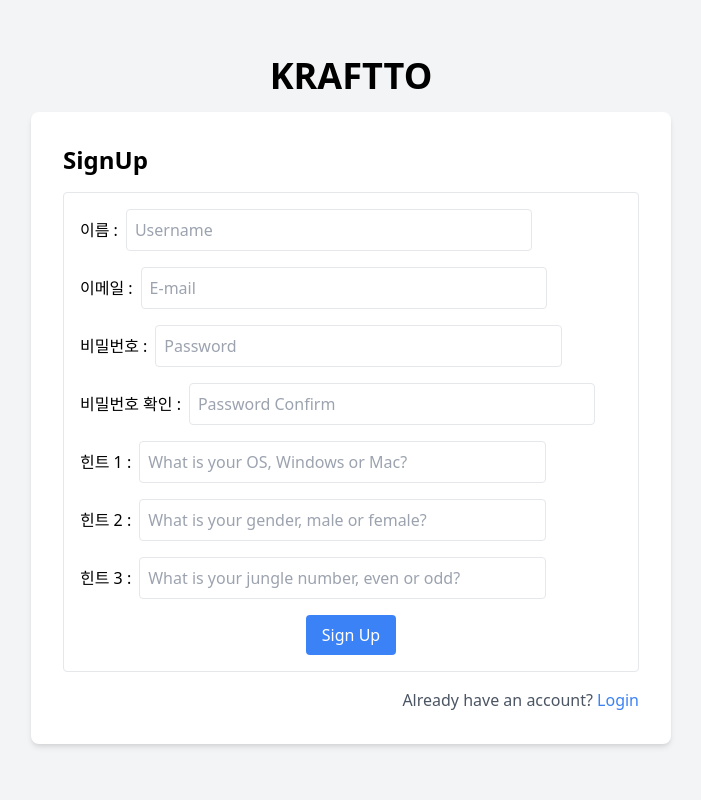
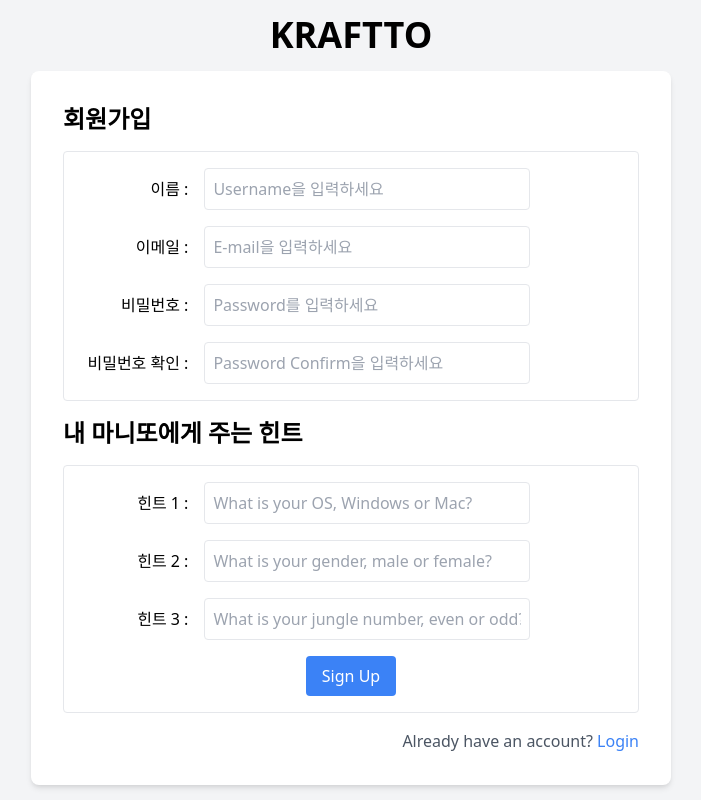
Before and after one commit to sirloinbh/Kraftto, a Flask app: page /signup in a window 1280 px wide. Shown: the whole page, without its empty margins (289-990 px from the left). Run offline with Flask 3, Linux system fonts and the light colour scheme.

Commit message:
회원가입페이지 디자인 변경

```diff
--- a/templates/signup.html
+++ b/templates/signup.html
@@ -17,45 +17,53 @@
 
         <div class="bg-white p-8 rounded-lg shadow-md w-1/2">
             <h3 class="text-2xl font-semibold mb-4">
-                SignUp
+                회원가입
             </h3>
             <div class="border rounded p-4 mt-4">
                 <form method="post" class="space-y-4">
-                    <div class="flex items-center space-x-2">
-                        <label>이름 :</label>
-                        <input type="text" name="username" placeholder="Username" required class="w-3/4 p-2 border rounded">
+                    <div class="flex items-center space-x-4">
+                        <label for="username" class="w-1/5 text-right">이름 : </label>
+                        <input type="text" name="username" id="username" placeholder="Username을 입력하세요" required class="w-3/5 p-2 border rounded">
                     </div>
-                    <div class="flex items-center space-x-2">
-                        <label>이메일 :</label>
-                        <input type="text" name="email" placeholder="E-mail" required class="w-3/4 p-2 border rounded">
+                    <div class="flex items-center space-x-4">
+                        <label for="email" class="w-1/5 text-right">이메일 : </label>
+                        <input type="text" name="email" id="email" placeholder="E-mail을 입력하세요" required class="w-3/5 p-2 border rounded">
                     </div>
-                    <div class="flex items-center space-x-2">
-                        <label>비밀번호 :</label>
-                        <input type="password" name="password" placeholder="Password" required class="w-3/4 p-2 border rounded">
+                    <div class="flex items-center space-x-4">
+                        <label for="password" class="w-1/5 text-right">비밀번호 : </label>
+                        <input type="password" name="password" id="password" placeholder="Password를 입력하세요" required class="w-3/5 p-2 border rounded">
                     </div>
-                    <div class="flex items-center space-x-2">
-                        <label>비밀번호 확인 :</label>
-                        <input type="password" name="passwordConfirm" placeholder="Password Confirm" required class="w-3/4 p-2 border rounded">
-                    </div>
-                    <div class="flex items-center space-x-2">
-                        <label>힌트 1 :</label>
-                        <input type="text" name="OS" placeholder="What is your OS, Windows or Mac?" required class="w-3/4 p-2 border rounded">
-                    </div>
-                    <div class="flex items-center space-x-2">
-                        <label>힌트 2 :</label>
-                        <input type="text" name="gender" placeholder="What is your gender, male or female?" required class="w-3/4 p-2 border rounded">
-                    </div>
-                    <div class="flex items-center space-x-2">
-                        <label>힌트 3 :</label>
-                        <input type="text" name="junglenumber" placeholder="What is your jungle number, even or odd?" required class="w-3/4 p-2 border rounded">
-                    </div>
-                    <div class="text-center mt-4">
-                        <button type="submit" class="bg-blue-500 text-white px-4 py-2 rounded hover:bg-blue-600">Sign Up</button>
+                    <div class="flex items-center space-x-4">
+                        <label for="passwordConfirm" class="w-1/5 text-right">비밀번호 확인 : </label>
+                        <input type="password" name="passwordConfirm" id="passwordConfirm" placeholder="Password Confirm을 입력하세요" required class="w-3/5 p-2 border rounded">
                     </div>
                 </form>
+            </div>
+            <!-- 힌트 부분 시작 -->
+            <h3 class="text-2xl font-semibold mt-4 mb-4">내 마니또에게 주는 힌트</h3>
+            <div class="border rounded p-4 mt-4 ">
+
+                <form method="post" class="space-y-4">
+                    <div class="flex items-center space-x-4">
+                        <label for="OS" class="w-1/5 text-right">힌트 1 : </label>
+                        <input type="text" name="OS" id="OS" placeholder="What is your OS, Windows or Mac?" required class="w-3/5 p-2 border rounded">
+                    </div>
+                    <div class="flex items-center space-x-4">
+                        <label for="gender" class="w-1/5 text-right">힌트 2 : </label>
+                        <input type="text" name="gender" id="gender" placeholder="What is your gender, male or female?" required class="w-3/5 p-2 border rounded">
+                    </div>
+                    <div class="flex items-center space-x-4">
+                        <label for="junglenumber" class="w-1/5 text-right">힌트 3 : </label>
+                        <input type="text" name="junglenumber" id="junglenumber" placeholder="What is your jungle number, even or odd?" required class="w-3/5 p-2 border rounded">
+                    </div>
+                </form>
+                <div class="text-center mt-4">
+                    <button type="submit" class="bg-blue-500 text-white px-4 py-2 rounded hover:bg-blue-600">Sign Up</button>
+                </div>
             </div>
             <p class="mt-4 text-gray-600 text-right">Already have an account? <a href="{{ url_for('login.login') }}" class="text-blue-500">Login</a></p>
         </div>
 
+
     </body>
 </html>
```
Also changed, not shown: templates/login.html (+6 -6 lines).
